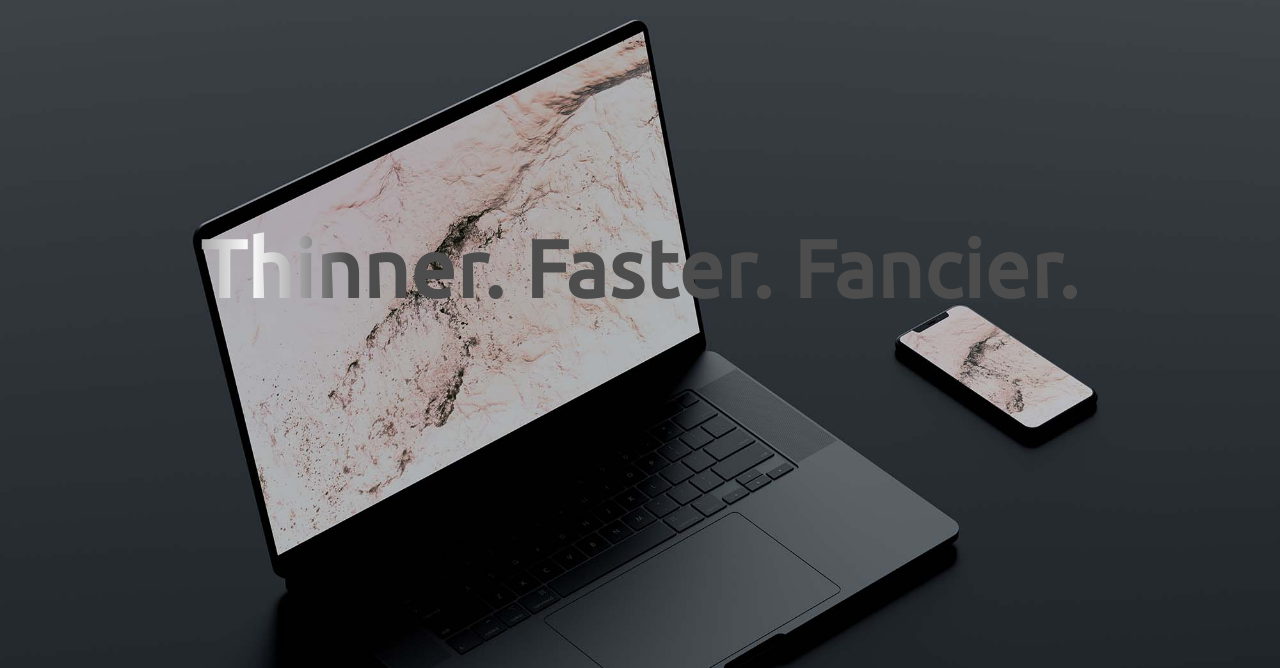
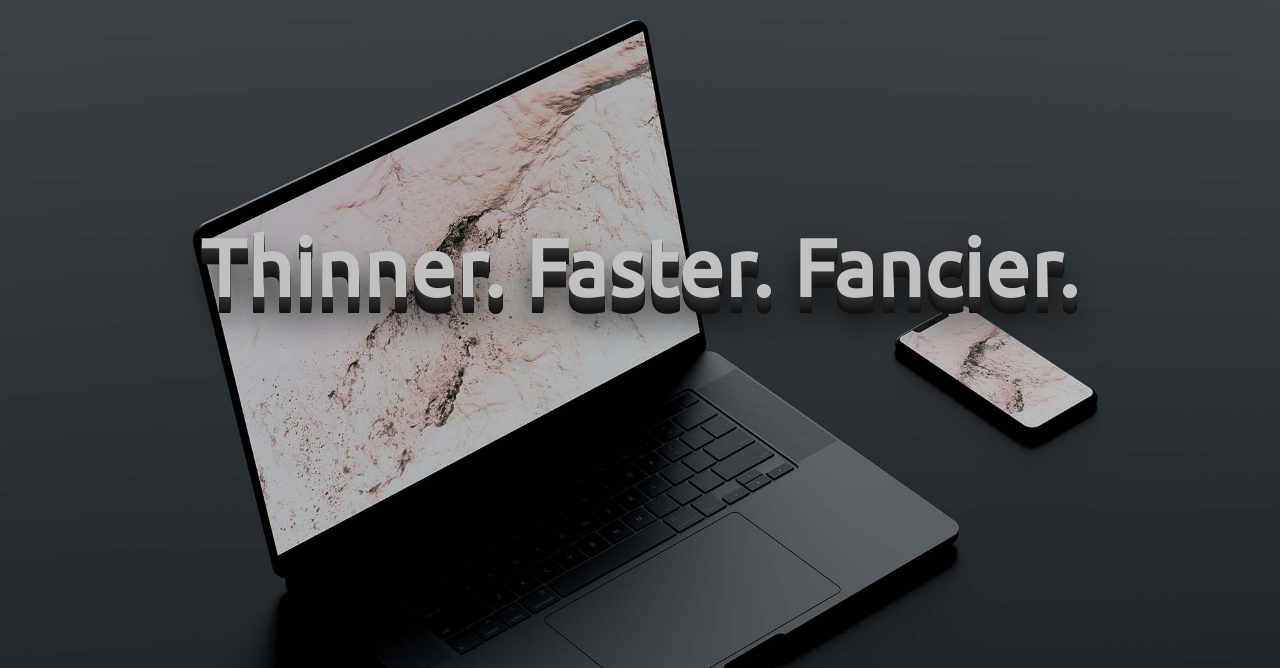
Before and after one commit to mirandacipollone/mirandacipollone.github.io, a plain HTML site: page index.html in a window 1280 px wide. Shown: the part 132-800 px from the top of the page. Drawn offline with nearby package versions, Linux system fonts and the light colour scheme.

Commit message:
change in h2

```diff
--- a/sass/components/_demo.scss
+++ b/sass/components/_demo.scss
@@ -16,8 +16,6 @@ DEMO
         left: 50%;
         transform: translate(-50%,-50%);
         padding: 12px 48px;
-        color: #ffffff;
-        background-image: linear-gradient(to right, #4d4d4d 0, white 10%, #4d4d4d 20%);
         background-position: 0;
         background-clip: text;
         -webkit-background-clip: text;
@@ -26,6 +24,8 @@ DEMO
         text-decoration: none;
         white-space: nowrap;
         font-size: 5em;
+        text-shadow: 0 -1px 0 #C1C1C1, 0 1px 0 #2e2e2e, 0 2px 0 #2c2c2c, 0 3px 0 #2a2a2a, 0 4px 0 #282828, 0 5px 0 #262626, 0 6px 0 #242424, 0 7px 0 #222, 0 8px 0 #202020, 0 9px 0 #1e1e1e, 0 10px 0 #1c1c1c, 0 11px 0 #1a1a1a, 0 12px 0 #181818, 0 13px 0 #161616, 0 14px 0 #141414, 0 15px 0 #121212, 0 22px 30px rgba(0,0,0,0.9);
+
 
     }
 }
```
Also changed, not shown: css/main.css.
